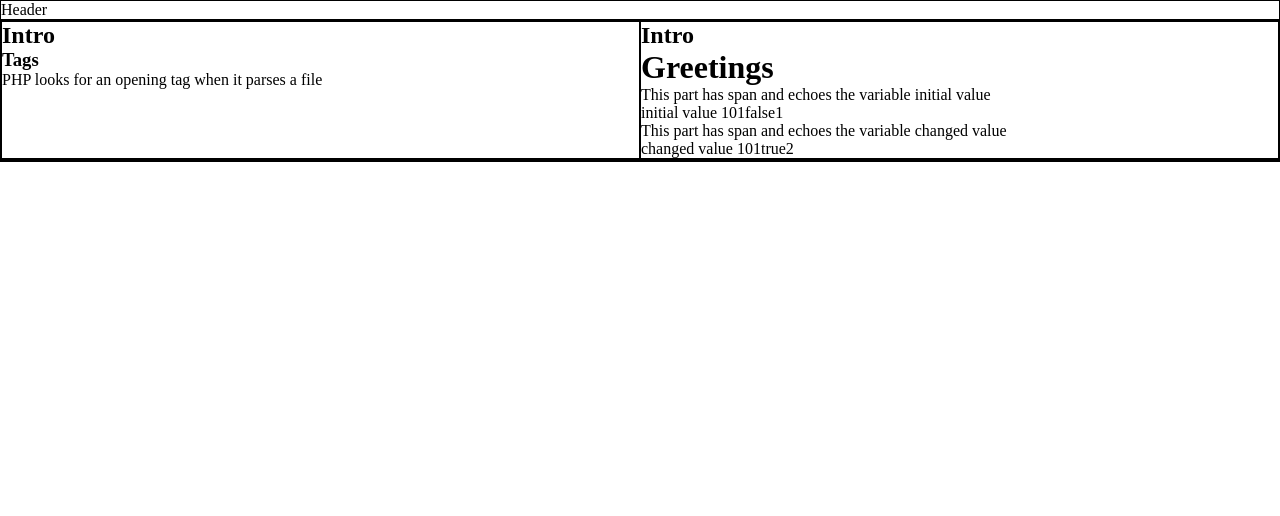
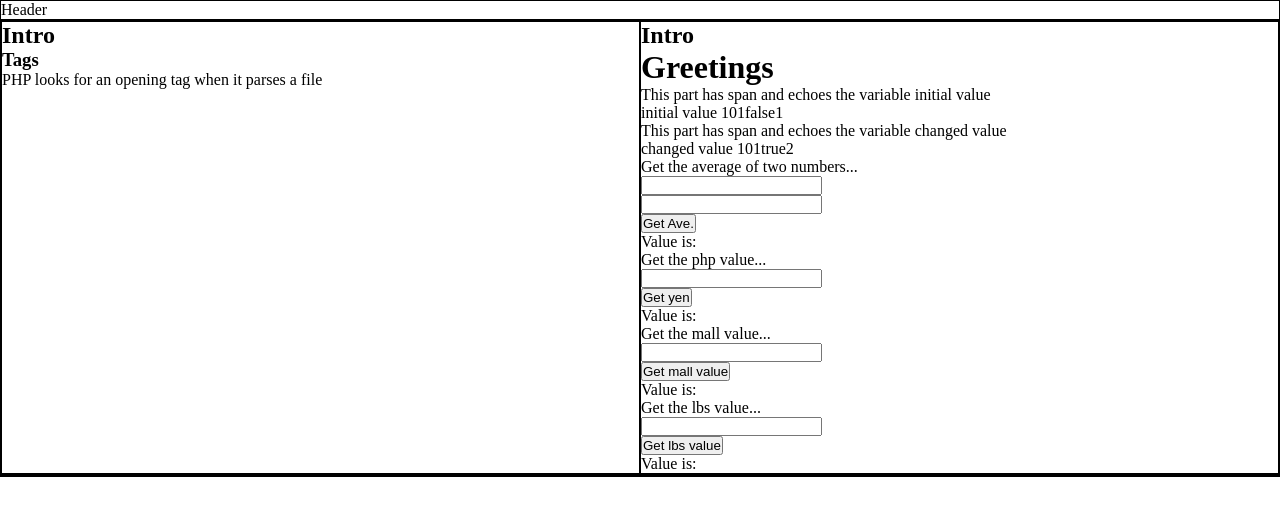
Before and after one commit to Kidd-nash/PHP-JS, a PHP site: page / in a window 1280 px wide. Shown: the top 516 px of the page. Run offline with PHP 8.4, Linux system fonts and the light colour scheme.

Commit message:
some operations for quick calculations

```diff
--- a/index.php
+++ b/index.php
@@ -20,6 +20,31 @@
                 <h1></h1>
                 <p>This part has span and echoes the variable initial value</p><span id="initial"></span><span id="initial_bool"></span>
                 <p>This part has span and echoes the variable changed value</p><span id="changed"></span><span id="changed_bool"></span>
+                <div>
+                    Get the average of two numbers...<br />
+                    <input type="number" id="value_1" /><br />
+                    <input type="number" id="value_2" /><br />
+                    <button id="average" onclick="average()">Get Ave.</button><br />
+                    Value is:<span id="average_value"></span>
+                </div>
+                <div>
+                    Get the php value...<br />
+                    <input type="number" id="value_yen" /><br />
+                    <button id="average" onclick="yen()">Get yen</button><br />
+                    Value is:<span id="yen_value"></span>
+                </div>
+                <div>
+                    Get the mall value...<br />
+                    <input type="number" id="value_mall" /><br />
+                    <button id="average" onclick="mall()">Get mall value</button><br />
+                    Value is:<span id="mall_value"></span>
+                </div>
+                <div>
+                    Get the lbs value...<br />
+                    <input type="number" id="value_kg" /><br />
+                    <button id="average" onclick="pounds()">Get lbs value</button><br />
+                    Value is:<span id="kg_value"></span>
+                </div>
             </div>
         </div>
         <div class="div_parts"></div>
--- a/main.js
+++ b/main.js
@@ -25,5 +25,71 @@ window.addEventListener( 'load', function() {
     if (booleanValue = true) {
         changedBoolSpan.textContent = "true".concat(numberValue);
     }
+
+    function average() {
+        let value1 = document.getElementById('value_1').value;
+        let value2 = document.getElementById('value_2').value;
+
+        let displayValue = document.getElementById('average_value');
+        let average = (value1 + value2) / 2;
+
+        displayValue.textContent = average;
+        // return average
+
+    }
+
+    // window.onload = function() {
+    //     function average() {
+    //         let value1 = parseFloat(document.getElementById('value_1').value);
+    //         let value2 = parseFloat(document.getElementById('value_2').value);
+
+    //         let displayValue = document.getElementById('average_value');
+    //         let average = (value1 + value2) / 2;
+
+    //         displayValue.textContent = average;
+    //     }
+    //     window.average = average; // Make it globally accessible
+    // }
+
+    // console.log(average(88, 95));
     //it reads chronologically and displays variables based on its value at a given place and time
-  });
+});
+
+function average() {
+    // let value1 = document.getElementById('value_1').value;
+    // let value2 = document.getElementById('value_2').value;
+    let value1 = parseFloat(document.getElementById('value_1').value);
+    let value2 = parseFloat(document.getElementById('value_2').value);
+
+    let displayValue = document.getElementById('average_value');
+    let average = (value1 + value2) / 2;
+
+    displayValue.textContent = average;
+    // return average
+
+}
+
+function yen() {
+    let value1 = parseFloat(document.getElementById('value_yen').value);
+    let displayValue = document.getElementById('yen_value');
+    let yen = (value1 / 100) * 39;
+
+    displayValue.textContent = yen;
+}
+
+function mall() {
+    let value1 = parseFloat(document.getElementById('value_mall').value);
+    let displayValue = document.getElementById('mall_value');
+    let mall = (value1 / 100) * 56;
+
+    displayValue.textContent = mall;
+}
+
+function pounds() {
+    let value1 = parseFloat(document.getElementById('value_kg').value);
+    let displayValue = document.getElementById('kg_value');
+    let pounds = value1 * 2.205;
+
+    displayValue.textContent = pounds;
+
+}
```
